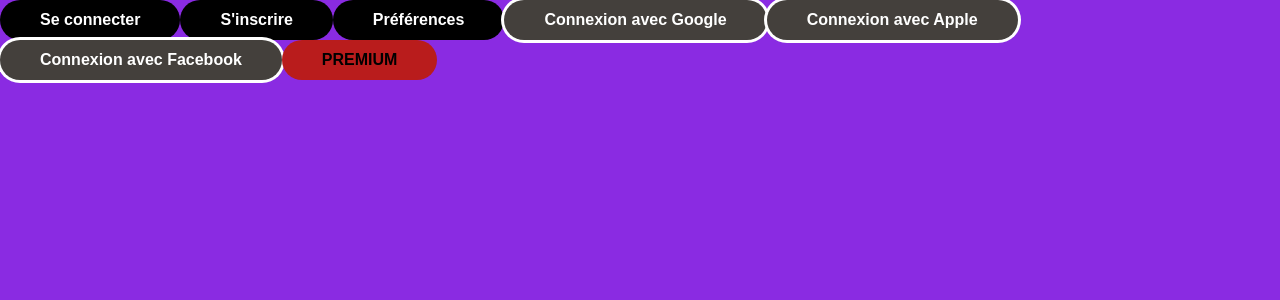
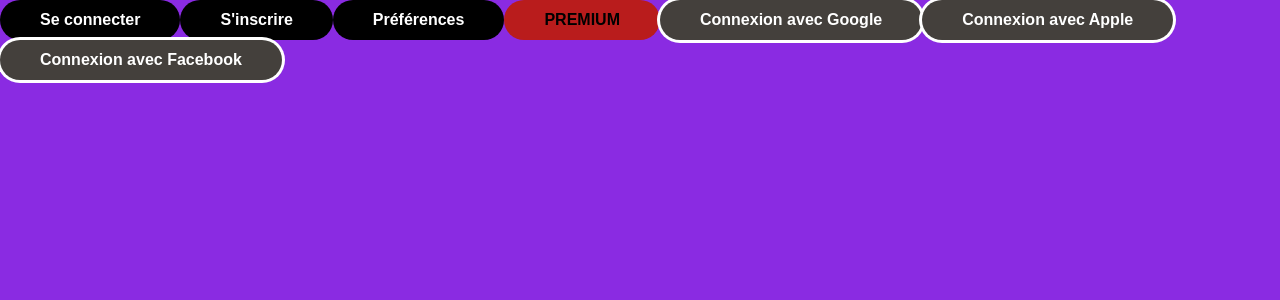
Before and after one commit to YannisGhartouchent/streamingmusique-front, a React (Vite) app: page / in a window 1280 px wide. Shown: the top 300 px of the page. Built offline with nearby package versions, Linux system fonts and the light colour scheme.

Commit message:
#6buttons

```diff
--- a/src/App.tsx
+++ b/src/App.tsx
@@ -2,6 +2,9 @@ import { useState } from 'react'
 import reactLogo from './assets/react.svg'
 import viteLogo from '/vite.svg'
 import {ButtonPrimary} from "./Application/Component/ButtonPrimary.tsx";
+import { ButtonSecondaire } from './Application/Component/ButtonSecondaire.tsx';
+import { ButtonExterne } from './Application/Component/ButtonExterne.tsx';
+
 
 function App() {
 
@@ -16,10 +19,24 @@ function App() {
         <ButtonPrimary>
             Préférences
         </ButtonPrimary>
-      <button className="bg-stone-700 text-white font-extrabold py-2 px-10 rounded-full font-raleway ring ring-white">Connexion avec Google</button>
-      <button className="bg-stone-700 text-white font-extrabold py-2 px-10 rounded-full font-raleway ring ring-white">Connexion avec Apple</button>
-      <button className="bg-stone-700 text-white font-extrabold py-2 px-10 rounded-full font-raleway ring ring-white">Connexion avec Facebook</button>
-      <button className="bg-red-700 text-black font-extrabold py-2 px-10 rounded-full font-raleway">PREMIUM</button>
+
+        <ButtonSecondaire>
+            PREMIUM
+        </ButtonSecondaire>
+
+       <ButtonExterne>
+            Connexion avec Google
+      </ButtonExterne>
+       <ButtonExterne>
+            Connexion avec Apple
+      </ButtonExterne>
+       <ButtonExterne>
+            Connexion avec Facebook
+      </ButtonExterne>
+
+
+
+
     </>
   )
 }
--- /dev/null
+++ b/src/Application/Component/ButtonExterne.tsx
@@ -0,0 +1,15 @@
+import React from "react";
+
+export const ButtonExterne: React.FC<{children: React.ReactNode}> = ({children}) => {
+return (
+ <>
+            <button
+                className="bg-stone-700 text-white font-extrabold py-2 px-10 rounded-full font-raleway ring ring-white"
+            >
+                {children}
+            </button>
+        </>
+
+)
+
+}
--- /dev/null
+++ b/src/Application/Component/ButtonSecondaire.tsx
@@ -0,0 +1,13 @@
+import React from "react";
+
+export const ButtonSecondaire: React.FC<{children: React.ReactNode}> = ({children}) => {
+    return (
+        <>
+            <button
+                className="bg-red-700 text-black font-extrabold py-2 px-10 rounded-full font-raleway">
+
+                {children}
+            </button>
+        </>
+    )
+}
--- /dev/null
+++ b/src/Application/Component/Logo.tsx
@@ -0,0 +1,9 @@
+export const Logo = () => {
+return (
+    <>
+    <div>
+        <img src="/APOLLON" alt="LOGO APOLLON" />
+    </div>
+    </>
+)
+}
```
Also changed, not shown: public/APOLLON.png (added).
